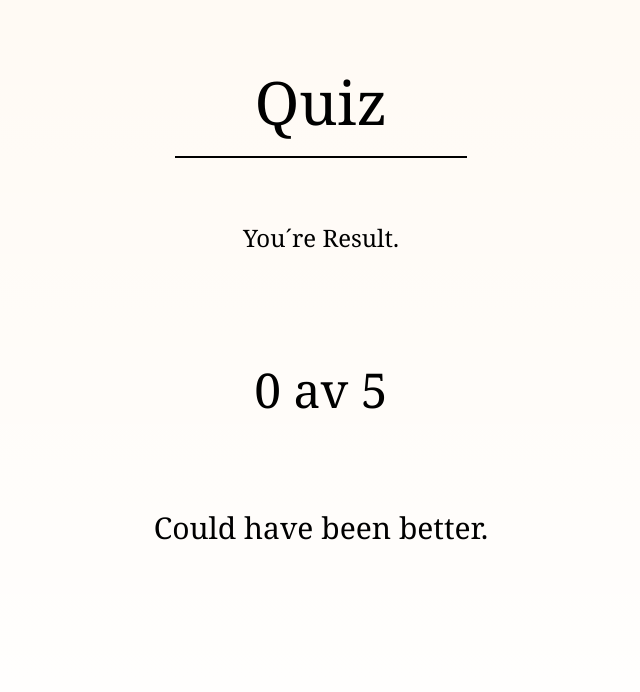
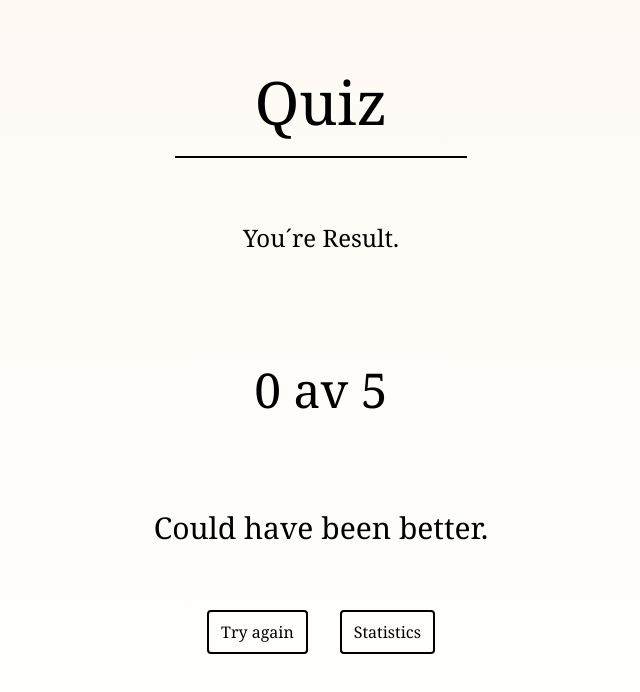
Before and after one commit to TaraSkoglund/quiz-app, a Next.js app: page /result in a window 1280 px wide. Shown: the top 692 px of the page, without its empty margins (319-959 px from the left). Built offline with nearby package versions, Linux system fonts and the light colour scheme; no server answers.

Commit message:
add buttons to new page

```diff
--- a/src/app/result/page.tsx
+++ b/src/app/result/page.tsx
@@ -47,6 +47,16 @@ export default function ResultPage() {
             </h2>
           )}
         </div>
+        <Link href={"/gamepage"}>
+          <button className="px-3 py-2 m-4 border-2 border-black rounded text-xs md:text-base whitespace-nowrap hover:shadow-2xl hover:border-4">
+            Try again
+          </button>
+        </Link>
+        <Link href={"/statistics"}>
+          <button className="px-3 py-2 m-4 border-2 border-black rounded text-xs md:text-base whitespace-nowrap hover:shadow-2xl hover:border-4">
+            Statistics
+          </button>
+        </Link>
       </div>
     </main>
   );
--- /dev/null
+++ b/src/app/statistics/page.tsx
@@ -0,0 +1,17 @@
+import Link from "next/link";
+
+export default function StatisticsPage() {
+  return (
+    <div className="flex min-h-screen flex-col items-center p-24 font-serif text-center">
+      <Link href="/gamepage">
+        <h1 className="text-4xl md:text-6xl px-16 md:px-20 py-6 border-b-2 border-slate-500">
+          Quiz
+        </h1>
+      </Link>
+
+      <div className="w-72 md:w-96 mt-12 border-2 rounded flex p-2 gap-2 justify-between">
+        <h2>game_name</h2> <h2>result</h2>
+      </div>
+    </div>
+  );
+}
```
